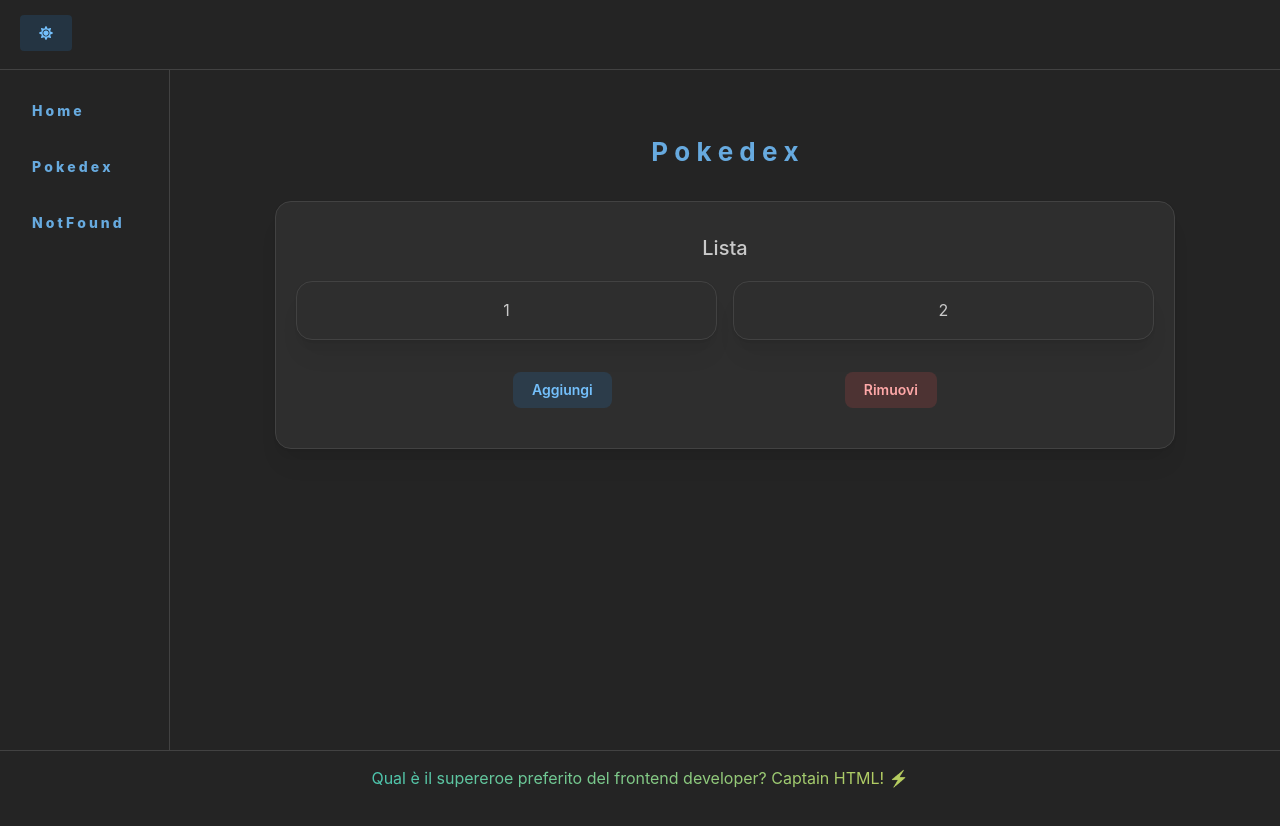
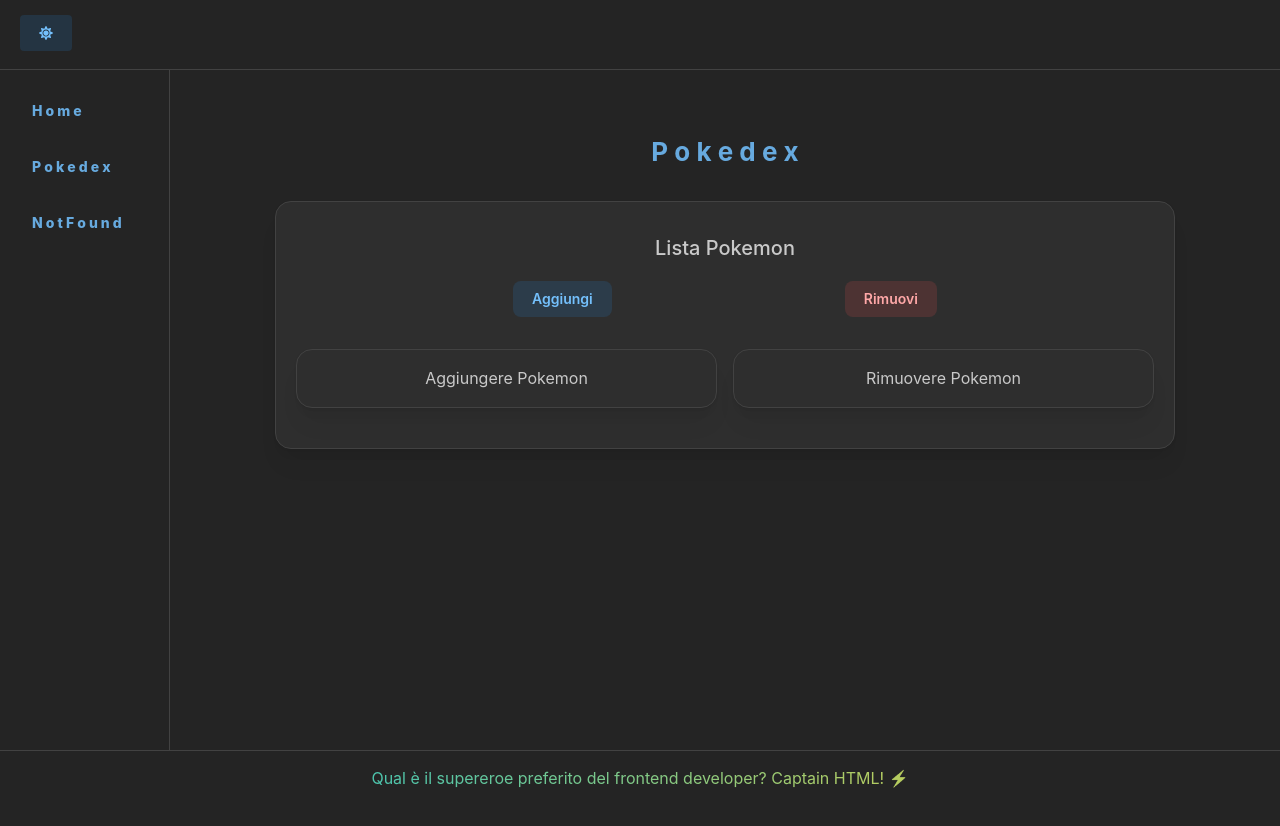
Before and after one commit to DarrenJay95/Front-End-BC-Soft, a React (Vite) app in the folder BcSoftTraining/: page /pokedex in a window 1280 px wide. Shown: the top 826 px of the page. Built offline with nearby package versions, Linux system fonts and the light colour scheme; no server answers.

Commit message:
fix(pokemon): fixing simply order block of code

```diff
--- a/BcSoftTraining/src/AtomicDesign/Atom/Pokemon/index.tsx
+++ b/BcSoftTraining/src/AtomicDesign/Atom/Pokemon/index.tsx
@@ -3,16 +3,9 @@
 export function Pokemon() {
     return (
         <Card shadow="md" padding="lg" radius="lg" withBorder w={900}>
-            <Text fw={500} ta={'center'} size='xl' mt={'xs'} mb={'md'}>Lista</Text>
+            <Text fw={500} ta={'center'} size='xl' mt={'xs'} mb={'md'}>Lista Pokemon</Text>
 
-            <Card.Section>
-                <SimpleGrid cols={2}>
-                    <Card shadow="md" radius="lg" withBorder style={{ marginLeft: 20 }}>1</Card>
-                    <Card shadow="md" radius="lg" withBorder style={{ marginRight: 20 }}>2</Card>
-                </SimpleGrid>
-            </Card.Section>
-
-            <Group justify='space-evenly' mt={'xl'} mb={'lg'} >
+            <Group justify='space-evenly'>
                 <Button variant='light' radius="md">
                     Aggiungi
                 </Button>
@@ -20,6 +13,14 @@
                     Rimuovi
                 </Button>
             </Group>
+
+            <Card.Section mt={'xl'} mb={'lg'} >
+                <SimpleGrid cols={2}>
+                    <Card shadow="md" radius="lg" withBorder style={{ marginLeft: 20 }}>Aggiungere Pokemon</Card>
+                    <Card shadow="md" radius="lg" withBorder style={{ marginRight: 20 }}>Rimuovere Pokemon</Card>
+                </SimpleGrid>
+            </Card.Section>
+
         </Card>
     );
 }
```
